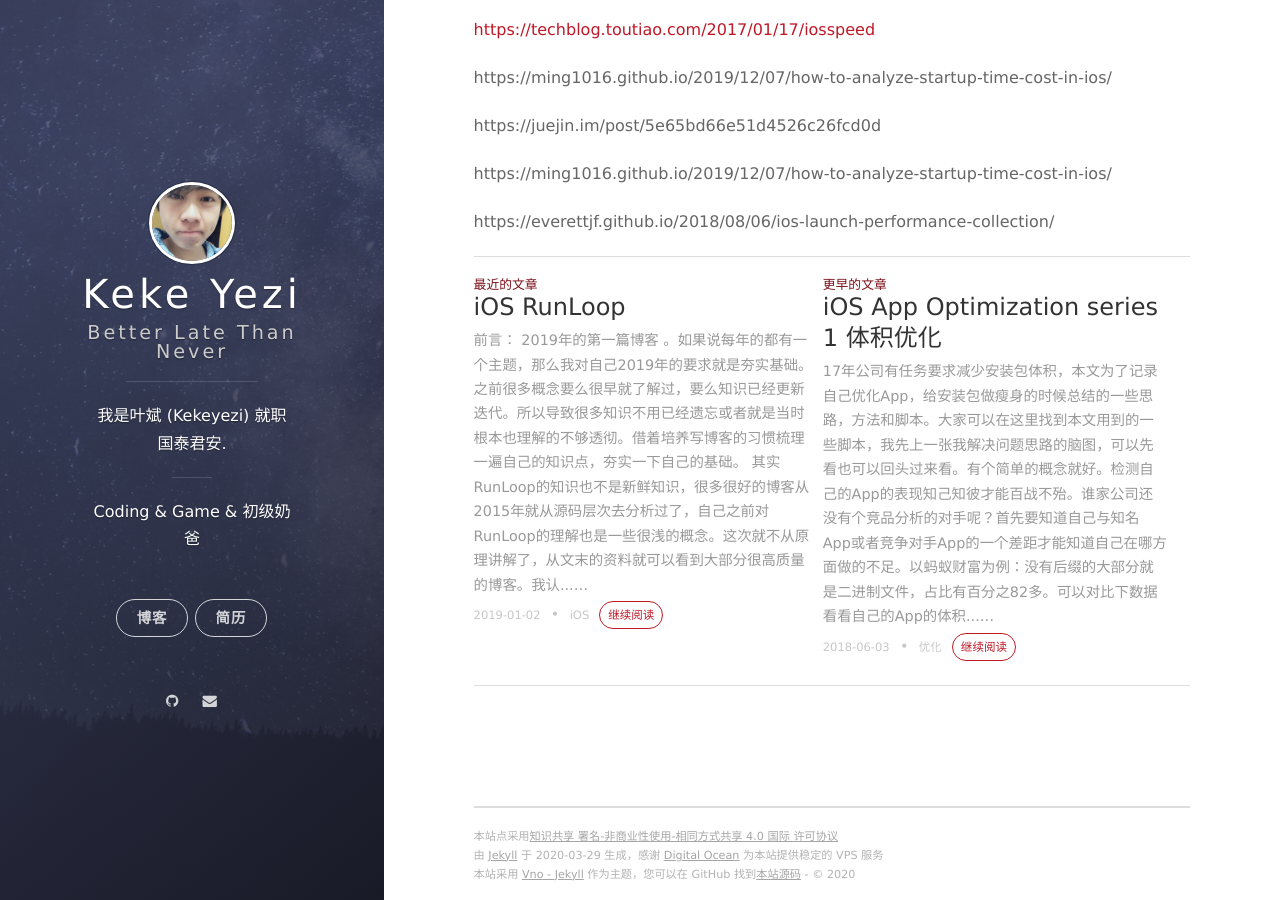
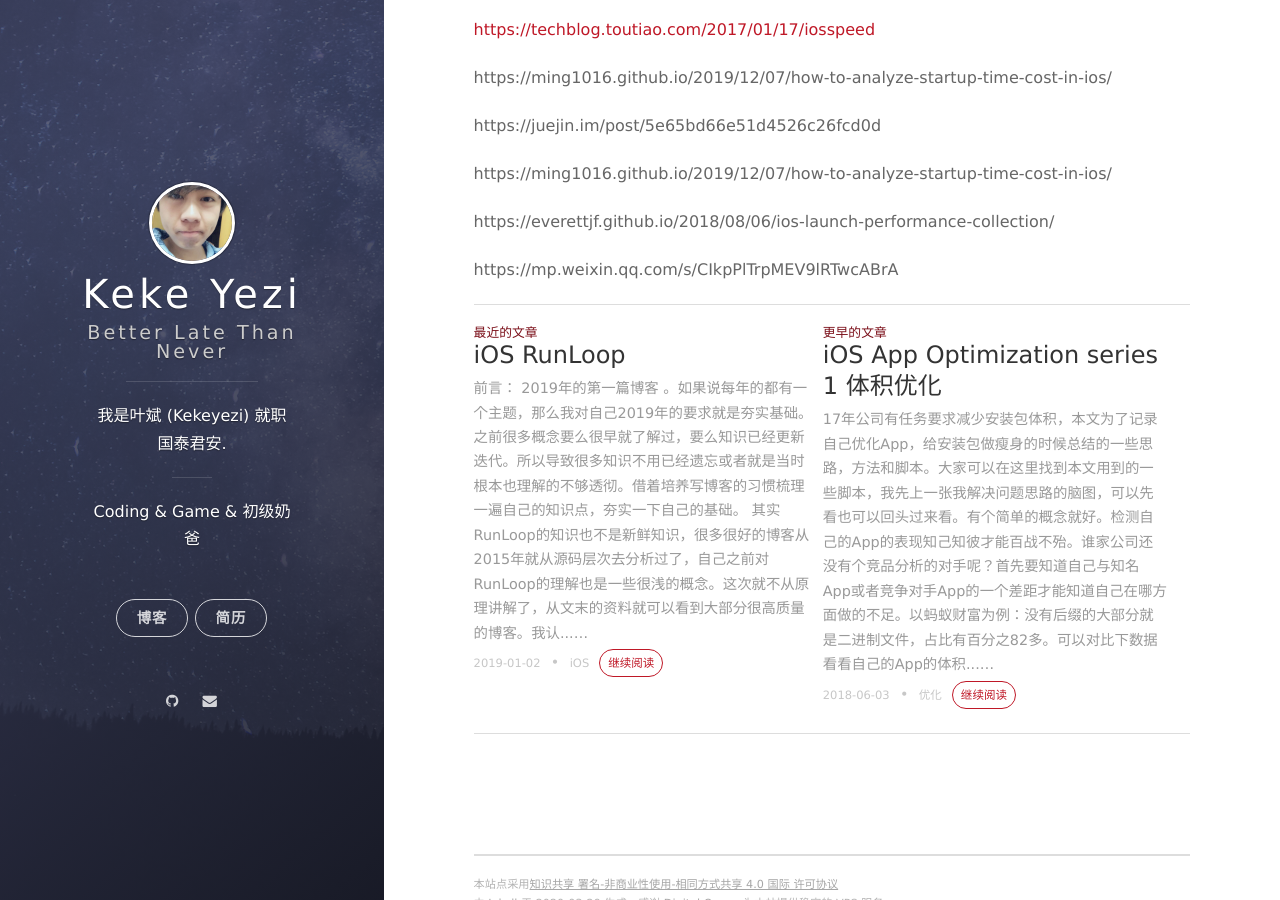
Before and after one commit to kekeYezi/kekeYezi.github.io, a Jekyll site: the page built from _posts/2018-08-26-iOS App optimization series 2 startup.markdown, in a window 1280 px wide and 900 px high, scrolled down 6751 px. Built offline with Jekyll 4.4.1, drawn with Linux system fonts in a browser that asks for light colours; nearby versions of some CDN libraries; some of the changed lines change nothing that is shown.

Commit message:
更新资料

```diff
--- a/_posts/2018-08-26-iOS App optimization series 2 startup.markdown
+++ b/_posts/2018-08-26-iOS App optimization series 2 startup.markdown
@@ -160,3 +160,5 @@ https://juejin.im/post/5e65bd66e51d4526c26fcd0d
 https://ming1016.github.io/2019/12/07/how-to-analyze-startup-time-cost-in-ios/
 
 https://everettjf.github.io/2018/08/06/ios-launch-performance-collection/
+
+https://mp.weixin.qq.com/s/CIkpPlTrpMEV9lRTwcABrA
```
